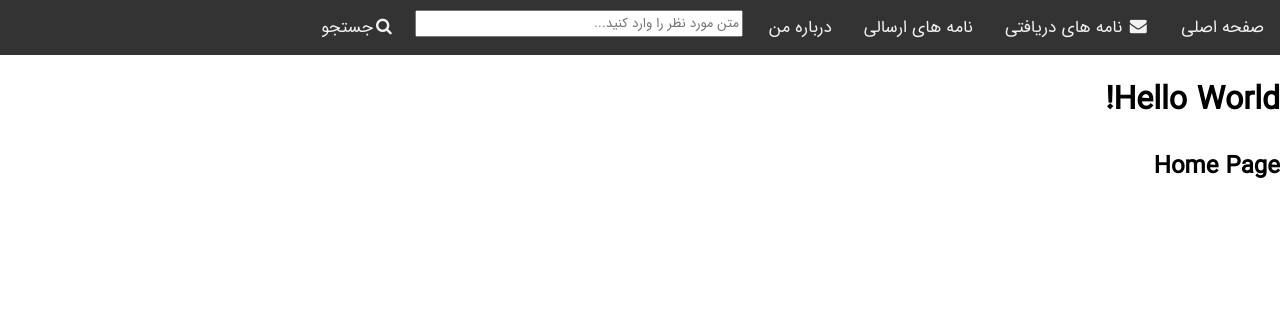
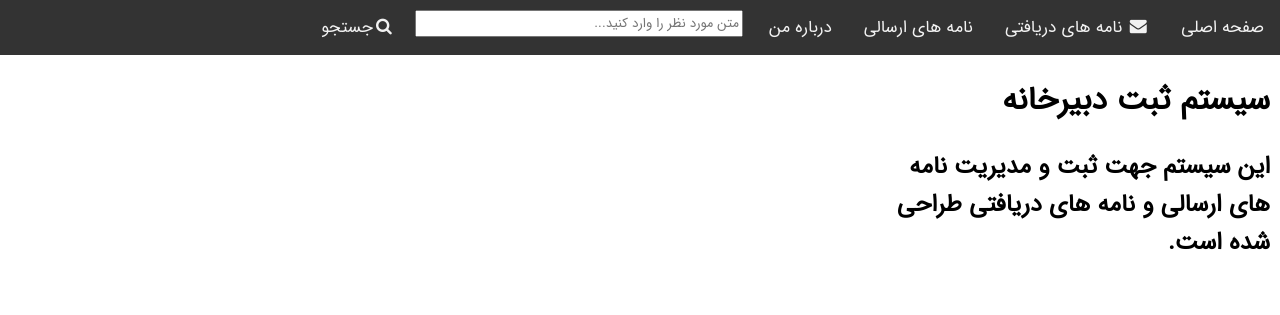
Before and after one commit to Hamidnet220/Chapar, a Django app: page / in a window 1280 px wide. Shown: the top 315 px of the page. Run offline with Django 3.2, Linux system fonts and the light colour scheme.

```diff
--- a/templates/home.html
+++ b/templates/home.html
@@ -3,12 +3,24 @@
 
 <head>
 
+    <style>
+        #about{
+            width: 30%;
+            float: right;
+            margin-right: 10px;
+        }
+    </style>
+
 </head>
 <bdoy>
     {% include "navbar.html" %}
     {% block content %}
-    <h1>Hello World!</h1>
-    <h2>Home Page</h2>
+    <div class='container'>
+        <div id='about'>
+            <h1>سیستم ثبت دبیرخانه </h1>
+            <h2>این سیستم جهت ثبت و مدیریت نامه های ارسالی و نامه های دریافتی طراحی شده است.</h2>
+        </div>
+    </div>
     {% endblock content %}
 </bdoy>
 
```
